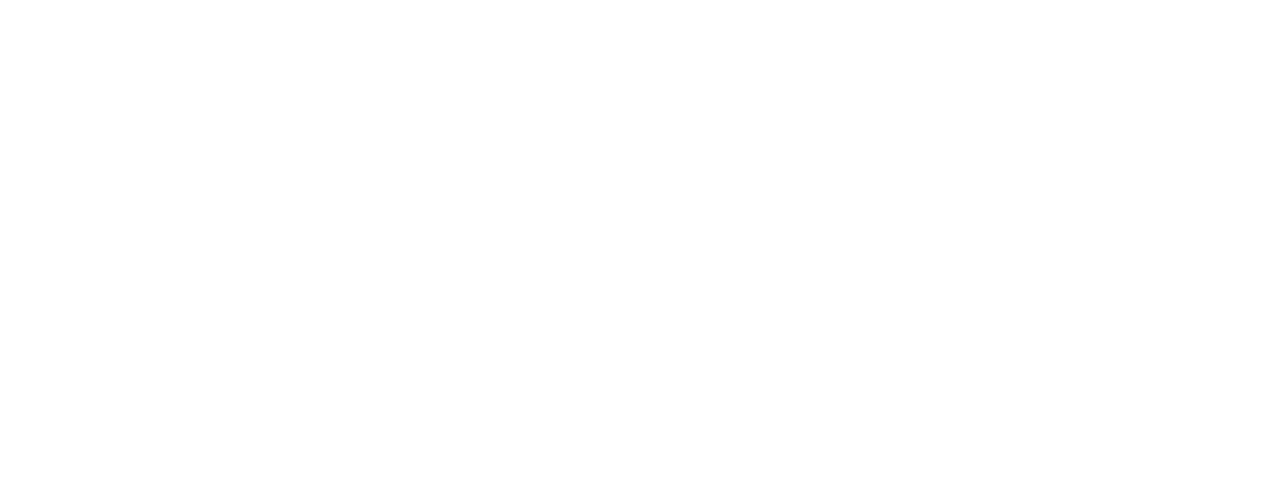
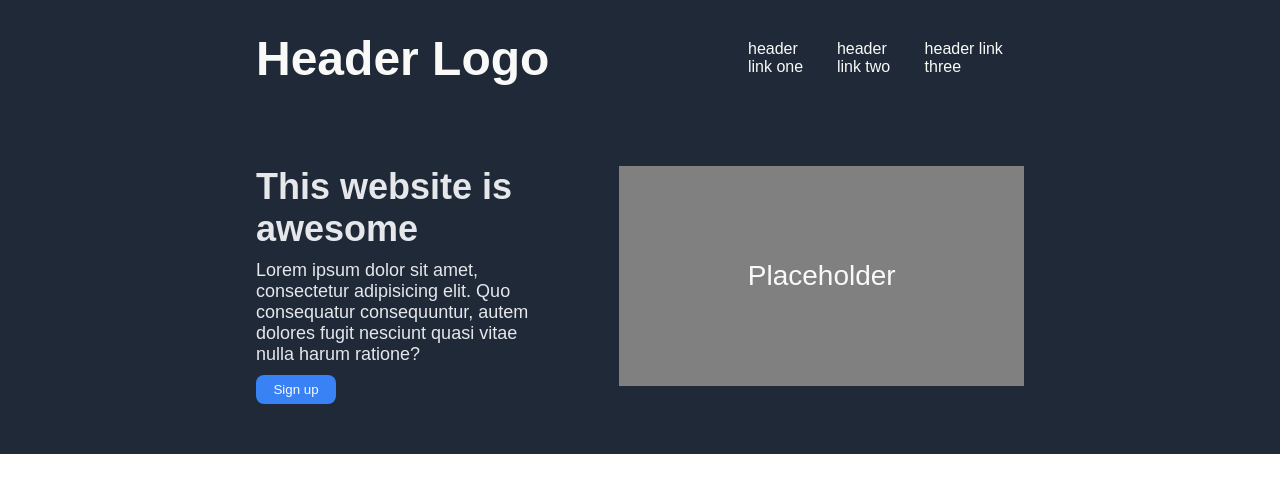
Before and after one commit to JustNormalProgrammer/Odin-page, a plain HTML site: page index.html in a window 1280 px wide. Drawn offline with Linux system fonts and the light colour scheme.

Commit message:
Change layout of the header.
This commit styles the header of the site using flexbox.

```diff
--- a/index.html
+++ b/index.html
@@ -9,10 +9,24 @@
 <body>
     <header>
         <nav>
-
+            <div class="logo">Header Logo</div>
+            <ul>
+                <a href="#">header link one</a>
+                <a href="#">header link two</a>
+                <a href="#">header link three</a>
+            </ul>
         </nav>
-        <div>
-
+        <div class="sub-header">
+            <div class="container header-text">
+                <h1>This website is awesome</h1>
+                <p>Lorem ipsum dolor sit amet,
+                consectetur adipisicing elit.
+                Quo consequatur consequuntur,
+                autem dolores fugit nesciunt
+                quasi vitae nulla harum ratione?</p>
+                <button>Sign up</button>
+            </div>
+            <div class="placeholder">Placeholder</div>
         </div>
     </header>
     <main>
--- a/styles.css
+++ b/styles.css
@@ -0,0 +1,77 @@
+body{
+    font-family: sans-serif;
+    margin: 0;
+    height: 100vh;
+    overflow: hidden;
+    display: flex;
+    flex-direction: column;
+    min-width: 800px;
+}
+p, h1, button {
+    margin: 0;
+}
+header{
+    background-color: #1f2937;
+}
+.logo{
+    font-weight: 700;
+    color: #f9faf8;
+    font-size: 48px;
+}
+.header-text{
+    color: #e5e7eb;
+    font-size: 18px;
+}
+.footer,.sub-header, nav{
+    padding: 20px 20vw;
+}
+
+nav a{
+    text-decoration: none;
+    color:#f9faf8;
+}
+
+nav ul{
+    width: 20vw;
+    list-style: none;
+    margin: 0;
+    padding: 20px;
+    display: flex;
+    justify-content: space-between;
+    gap: 16px;
+}
+.placeholder{
+    width: 800px;
+    height: 220px;
+    background-color: grey;
+    text-align: center;
+    display: flex;
+    justify-content: center;
+    align-items: center;
+    color: #f9faf8;
+    font-size: 28px;
+}
+.container button{
+    width: 80px;
+    padding: 7px 3px;
+    border-radius: 8px;
+    background-color: #3882f6;
+    color: #f9faf8;
+    border: none;
+}
+nav{
+    display: flex;
+    justify-content: space-between;
+    align-items: center;
+}
+.sub-header{
+    display: flex;
+    gap: 60px;
+    margin: 30px auto;
+}
+.container{
+    display: flex;
+    flex-direction: column;
+    gap: 10px;
+    width: 600px;
+}
```
